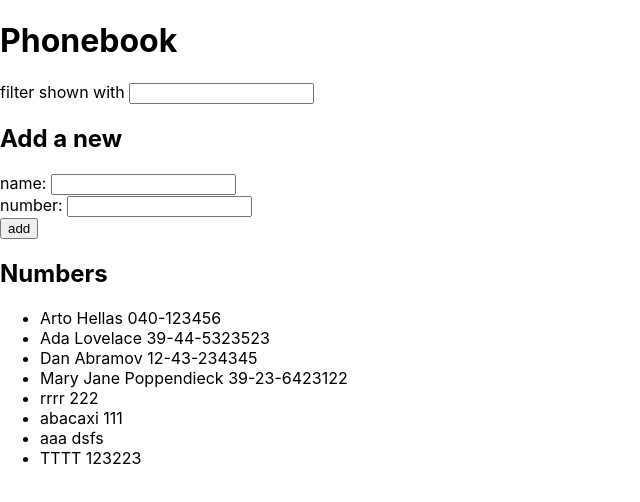
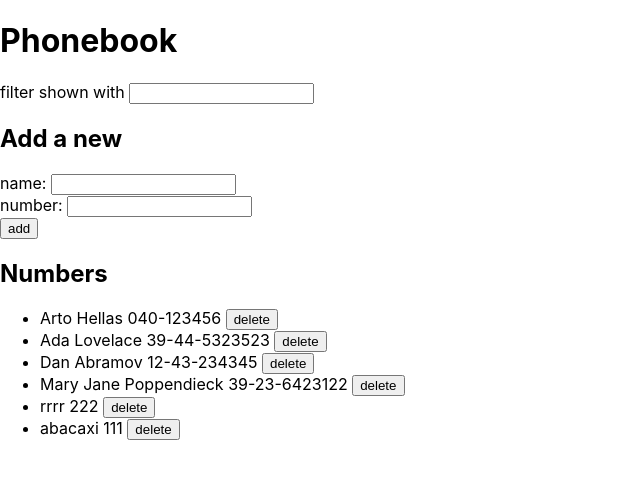
Before and after one commit to fghinzelli/fullstackopen, a React (Create React App) app in the folder part2/phonebook/: page / in a window 1280 px wide. Shown: the top 502 px of the page, without its empty margins (0-640 px from the left). Built offline with nearby package versions, Linux system fonts and the light colour scheme; data requests are answered from the project's data file.

Commit message:
Exercise 2.17

```diff
--- a/part2/phonebook/db.json
+++ b/part2/phonebook/db.json
@@ -29,16 +29,6 @@
       "name": "abacaxi",
       "number": "111",
       "id": 6
-    },
-    {
-      "name": "aaa",
-      "number": "dsfs",
-      "id": 7
-    },
-    {
-      "name": "TTTT",
-      "number": "123223",
-      "id": 8
     }
   ]
 }
--- a/part2/phonebook/src/App.js
+++ b/part2/phonebook/src/App.js
@@ -44,6 +44,16 @@ const App = () => {
     }
   }
 
+  const handleRemovePerson = (person) => {
+    if (window.confirm(`Delete ${person.name}?`)) {
+      personsApi.remove(person.id)
+      .then(response => {
+        setPersons(persons.filter(p => p.id !== person.id))
+        setFilteredPersons(persons.filter(p => p.id !== person.id))
+      })
+    }
+  }
+
   const handleFilterByName = event => {
     const txtFilter = event.target.value;
     setFilter(txtFilter);
@@ -66,7 +76,7 @@ const App = () => {
         submitForm={handleNewName}
       />
       <h2>Numbers</h2>
-      <Persons persons={filteredPersons} />
+      <Persons persons={filteredPersons} removeItem={person => handleRemovePerson(person)} />
     </div>
   )
 }
--- a/part2/phonebook/src/components/Person.js
+++ b/part2/phonebook/src/components/Person.js
@@ -1,3 +1,7 @@
-const Person = ({name, number}) => <li>{name} {number}</li>
+const Person = ({ name, number, removeItem }) => (
+  <li>
+    {name} {number} <button onClick={removeItem}>delete</button>
+  </li>
+);
 
 export default Person;
--- a/part2/phonebook/src/components/Persons.js
+++ b/part2/phonebook/src/components/Persons.js
@@ -1,11 +1,18 @@
-import Person from './Person';
+import Person from "./Person";
 
-const Persons = ({persons}) => {
-    return (
-        <ul>
-            {persons.map(person => <Person key={person.name} name={person.name} number={person.number}/>)}
-        </ul>
-    )
-}
+const Persons = ({ persons, removeItem }) => {
+  return (
+    <ul>
+      {persons.map((person) => (
+        <Person
+          key={person.name}
+          name={person.name}
+          number={person.number}
+          removeItem={() => removeItem(person)}
+        />
+      ))}
+    </ul>
+  );
+};
 
 export default Persons;
--- a/part2/phonebook/src/services/persons.js
+++ b/part2/phonebook/src/services/persons.js
@@ -10,5 +10,13 @@ const create = newPerson => {
   return axios.post(`${API_URL}/persons`, newPerson)
 }
 
+const update = (id, person) => {
+  return axios.put(`${API_URL}/persons/${id}`, person)
+}
+
+const remove = id => {
+  return axios.delete(`${API_URL}/persons/${id}`)
+}
+
 // eslint-disable-next-line
-export default { getAll, create }
+export default { getAll, create, update, remove }
```
